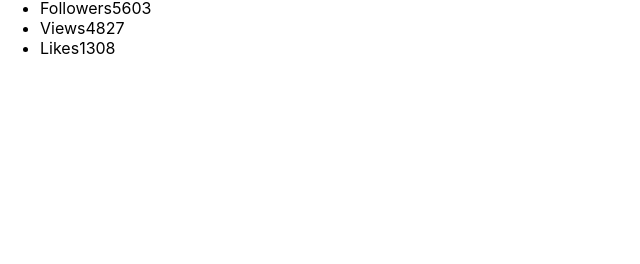
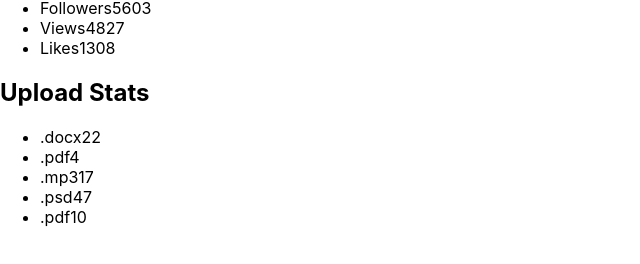
Before and after one commit to HAMH96/goit-react-hw-01-components, a React (Create React App) app: page / in a window 1280 px wide. Shown: the part 430-694 px from the top of the page, without its empty margins (0-640 px from the left). Built offline with nearby package versions, Linux system fonts and the light colour scheme.

Commit message:
Task 2 without styles

```diff
--- a/src/components/App.jsx
+++ b/src/components/App.jsx
@@ -1,5 +1,7 @@
 import Profile from "./task1/components/Profile"
+import Statistics from "./task2/components/Statistics"
 import userData from "./task1/utils/user.json";
+import statsData from "./task2/utils/data.json";
 
 export const App = () => {
   return (
@@ -11,6 +13,12 @@
         avatar={userData.avatar}
         stats={userData.stats}
       />
+
+      <Statistics
+        title="Upload Stats"
+        stats={statsData}
+      />
+
     </div>
   );
 };
--- /dev/null
+++ b/src/components/task2/components/Stat.jsx
@@ -0,0 +1,10 @@
+export const Stat = ({ id, label, percentage }) => {
+  return (
+    <li className="item" key={id}>
+      <span className="label">{label}</span>
+      <span className="percentage">{percentage}</span>
+    </li>
+  );
+};
+
+export default Stat;
--- /dev/null
+++ b/src/components/task2/components/Statistics.jsx
@@ -0,0 +1,25 @@
+import './statistics.css';
+import PropTypes from 'prop-types';
+import Stat from './Stat';
+
+export const Statistics = ({ title, stats }) => {
+  return (
+    <section className="statistics">
+      <h2 className="title">{title}</h2>
+      <ul className="stat-list">{stats.map(Stat)}</ul>
+    </section>
+  );
+};
+
+Statistics.propTypes = {
+  title: PropTypes.string,
+  stats: PropTypes.arrayOf(
+    PropTypes.shape({
+      id: PropTypes.string.isRequired,
+      label: PropTypes.string.isRequired,
+      percentage: PropTypes.number.isRequired,
+    })
+  ).isRequired,
+};
+
+export default Statistics;
--- /dev/null
+++ b/src/components/task2/utils/data.json
@@ -0,0 +1,7 @@
+[
+  { "id": "id-1", "label": ".docx", "percentage": 22 },
+  { "id": "id-2", "label": ".pdf", "percentage": 4 },
+  { "id": "id-3", "label": ".mp3", "percentage": 17 },
+  { "id": "id-4", "label": ".psd", "percentage": 47 },
+  { "id": "id-5", "label": ".pdf", "percentage": 10 }
+]
```
Also changed, not shown: src/components/task1/components/Profile.jsx (+10 -6 lines), src/components/task2/components/statistics.css (added).
